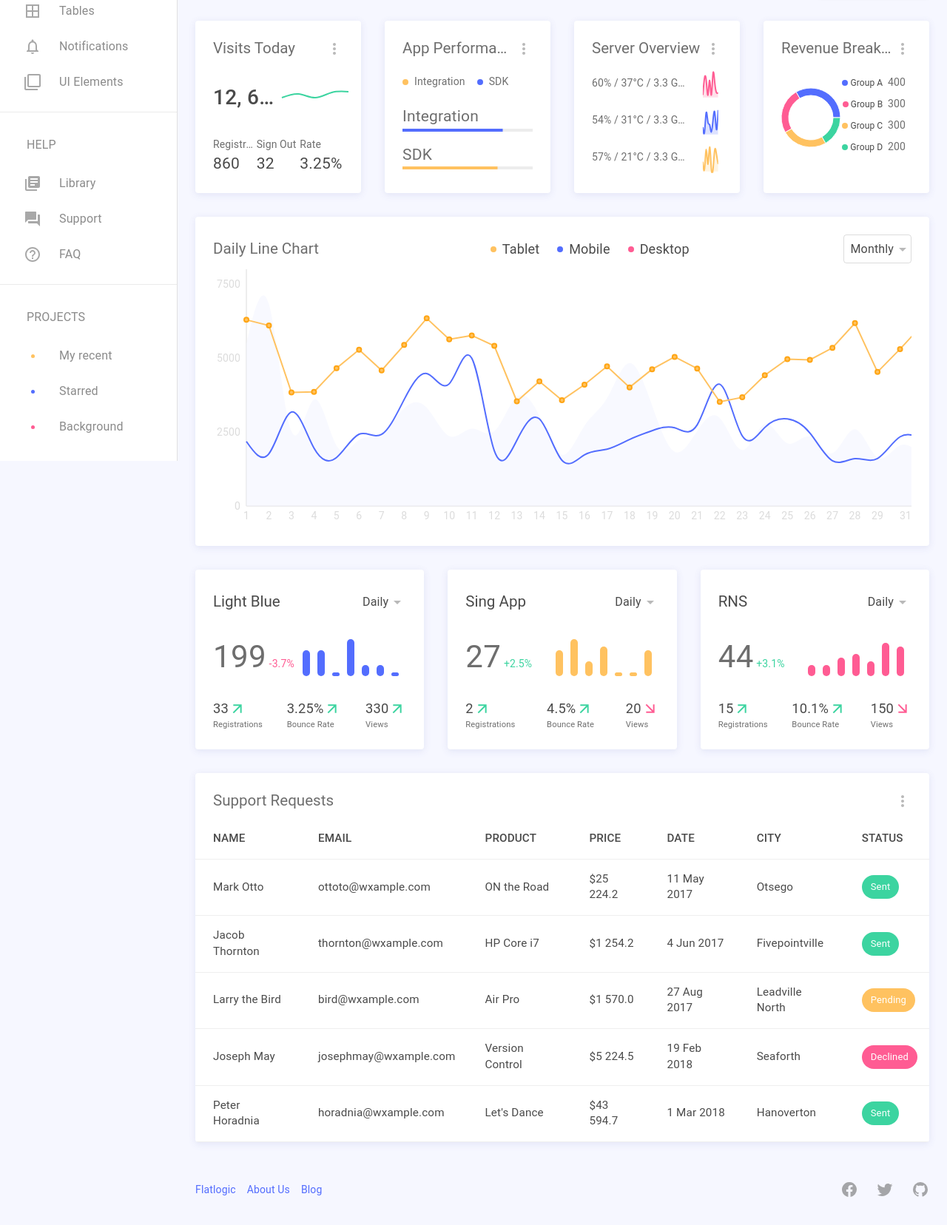
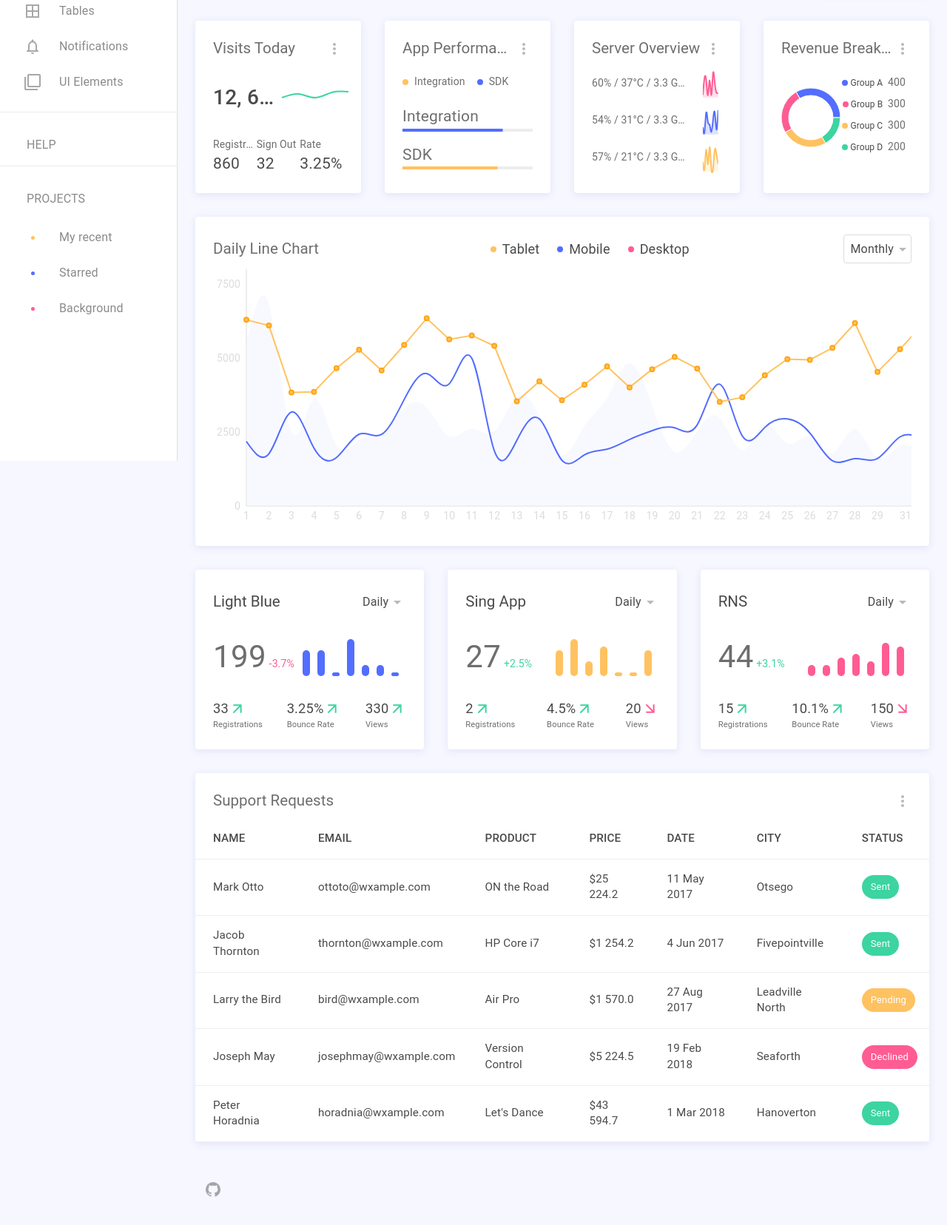
Before and after one commit to JacobBermudes/crispy-spoon, a React app: page /#/app/dashboard in a window 1280 px wide. Shown: the part 177-1833 px from the top of the page at 74% size. Built offline with nearby package versions, Linux system fonts and the light colour scheme; sample sign-in values are in the browser's storage; what react-google-maps would draw is missing.

Commit message:
cleaning

```diff
--- a/public/index.html
+++ b/public/index.html
@@ -22,10 +22,9 @@
       work correctly both with client-side routing and a non-root public URL.
       Learn how to configure a non-root public URL by running `npm run build`.
     -->
-    <title>React Material Admin</title>
-    <meta name="description" content="React Material Admin is a React Template built with Material-UI">
-    <meta name="keywords" content="react material, material ui admin, react template, react material admin, react material dashboard">
-    <meta name="author" content="Flatlogic LLC.">
+    <title>Admin panel 1C</title>
+    <meta name="description" content="Панель администрирования обмена 1С с мобильным приложением">
+    <meta name="author" content="Полезный софт">
   </head>
   <body style="font-family: 'Roboto', sans-serif;">
     <noscript>You need to enable JavaScript to run this app.</noscript>
--- a/src/components/Header/Header.js
+++ b/src/components/Header/Header.js
@@ -6,8 +6,7 @@ import {
   InputBase,
   Menu,
   MenuItem,
-  Fab,
-  Link
+  Fab
 } from "@material-ui/core";
 import {
   Menu as MenuIcon,
@@ -140,7 +139,6 @@ export default function Header(props) {
           React Material Admin
         </Typography>
         <div className={classes.grow} />
-        <Button component={Link} href="https://flatlogic.com/templates/react-material-admin-full" variant={"outlined"} color={"secondary"} className={classes.purchaseBtn}>Unlock full version</Button>
         <div
           className={classNames(classes.search, {
             [classes.searchFocused]: isSearchOpen,
@@ -289,15 +287,7 @@ export default function Header(props) {
         >
           <div className={classes.profileMenuUser}>
             <Typography variant="h4" weight="medium">
-              John Smith
-            </Typography>
-            <Typography
-              className={classes.profileMenuLink}
-              component="a"
-              color="primary"
-              href="https://flatlogic.com"
-            >
-              Flalogic.com
+              Jacob Bermudes
             </Typography>
           </div>
           <MenuItem
--- a/src/components/Layout/Layout.js
+++ b/src/components/Layout/Layout.js
@@ -11,8 +11,6 @@ import Icon from '@mdi/react'
 
 //icons
 import {
-  mdiFacebook as FacebookIcon,
-  mdiTwitter as TwitterIcon,
   mdiGithub as GithubIcon,
 } from '@mdi/js'
 
@@ -75,57 +73,7 @@ function Layout(props) {
             >
               <div>
                 <Link
-                  color={'primary'}
-                  href={'https://flatlogic.com/'}
-                  target={'_blank'}
-                  className={classes.link}
-                >
-                  Flatlogic
-                </Link>
-                <Link
-                  color={'primary'}
-                  href={'https://flatlogic.com/about'}
-                  target={'_blank'}
-                  className={classes.link}
-                >
-                  About Us
-                </Link>
-                <Link
-                  color={'primary'}
-                  href={'https://flatlogic.com/blog'}
-                  target={'_blank'}
-                  className={classes.link}
-                >
-                  Blog
-                </Link>
-              </div>
-              <div>
-                <Link
-                  href={'https://www.facebook.com/flatlogic'}
-                  target={'_blank'}
-                >
-                  <IconButton aria-label="facebook">
-                    <Icon
-                      path={FacebookIcon}
-                      size={1}
-                      color="#6E6E6E99"
-                    />
-                  </IconButton>
-                </Link>
-                <Link
-                  href={'https://twitter.com/flatlogic'}
-                  target={'_blank'}
-                >
-                  <IconButton aria-label="twitter">
-                    <Icon
-                      path={TwitterIcon}
-                      size={1}
-                      color="#6E6E6E99"
-                    />
-                  </IconButton>
-                </Link>
-                <Link
-                  href={'https://github.com/flatlogic'}
+                  href={'https://github.com/JacobBermudes/crispy-spoon'}
                   target={'_blank'}
                 >
                   <IconButton
--- a/src/components/Sidebar/Sidebar.js
+++ b/src/components/Sidebar/Sidebar.js
@@ -6,9 +6,6 @@ import {
   FormatSize as TypographyIcon,
   FilterNone as UIElementsIcon,
   BorderAll as TableIcon,
-  QuestionAnswer as SupportIcon,
-  LibraryBooks as LibraryIcon,
-  HelpOutline as FAQIcon,
   ArrowBack as ArrowBackIcon,
 } from "@material-ui/icons";
 import { useTheme } from "@material-ui/styles";
@@ -57,25 +54,22 @@ const structure = [
   },
   { id: 5, type: "divider" },
   { id: 6, type: "title", label: "HELP" },
-  { id: 7, label: "Library", link: "https://flatlogic.com/templates", icon: <LibraryIcon /> },
-  { id: 8, label: "Support", link: "https://flatlogic.com/forum", icon: <SupportIcon /> },
-  { id: 9, label: "FAQ", link: "https://flatlogic.com/forum", icon: <FAQIcon /> },
-  { id: 10, type: "divider" },
-  { id: 11, type: "title", label: "PROJECTS" },
+  { id: 7, type: "divider" },
+  { id: 8, type: "title", label: "PROJECTS" },
   {
-    id: 12,
+    id: 9,
     label: "My recent",
     link: "",
     icon: <Dot size="small" color="warning" />,
   },
   {
-    id: 13,
+    id: 10,
     label: "Starred",
     link: "",
     icon: <Dot size="small" color="primary" />,
   },
   {
-    id: 14,
+    id: 11,
     label: "Background",
     link: "",
     icon: <Dot size="small" color="secondary" />,
--- a/src/components/Sidebar/SidebarView.js
+++ b/src/components/Sidebar/SidebarView.js
@@ -38,9 +38,9 @@ const structure = [
   },
   { id: 5, type: 'divider' },
   { id: 6, type: 'title', label: 'HELP' },
-  { id: 7, label: 'Library', link: 'https://flatlogic.com/templates', icon: <LibraryIcon /> },
-  { id: 8, label: 'Support', link: 'https://flatlogic.com/forum/', icon: <SupportIcon /> },
-  { id: 9, label: 'FAQ', link: 'https://flatlogic.com/forum/', icon: <FAQIcon />},
+  { id: 7, label: 'Library', link: '', icon: <LibraryIcon /> },
+  { id: 8, label: 'Support', link: '', icon: <SupportIcon /> },
+  { id: 9, label: 'FAQ', link: '', icon: <FAQIcon />},
   { id: 10, type: 'divider' },
   { id: 11, type: 'title', label: 'PROJECTS' },
   { id: 12, label: 'My recent', link: '', icon: <Dot size="small" color="secondary" /> },
--- a/src/pages/login/Login.js
+++ b/src/pages/login/Login.js
@@ -244,9 +244,6 @@ function Login(props) {
             </React.Fragment>
           )}
         </div>
-        <Typography color="primary" className={classes.copyright}>
-        © 2014-{new Date().getFullYear()} <a style={{ textDecoration: 'none', color: 'inherit' }} href="https://flatlogic.com" rel="noopener noreferrer" target="_blank">Flatlogic</a>, LLC. All rights reserved.
-        </Typography>
       </div>
     </Grid>
   );
```
Also changed, not shown: src/components/Header/HeaderView.js (+1 -9 lines), 2 other files.
